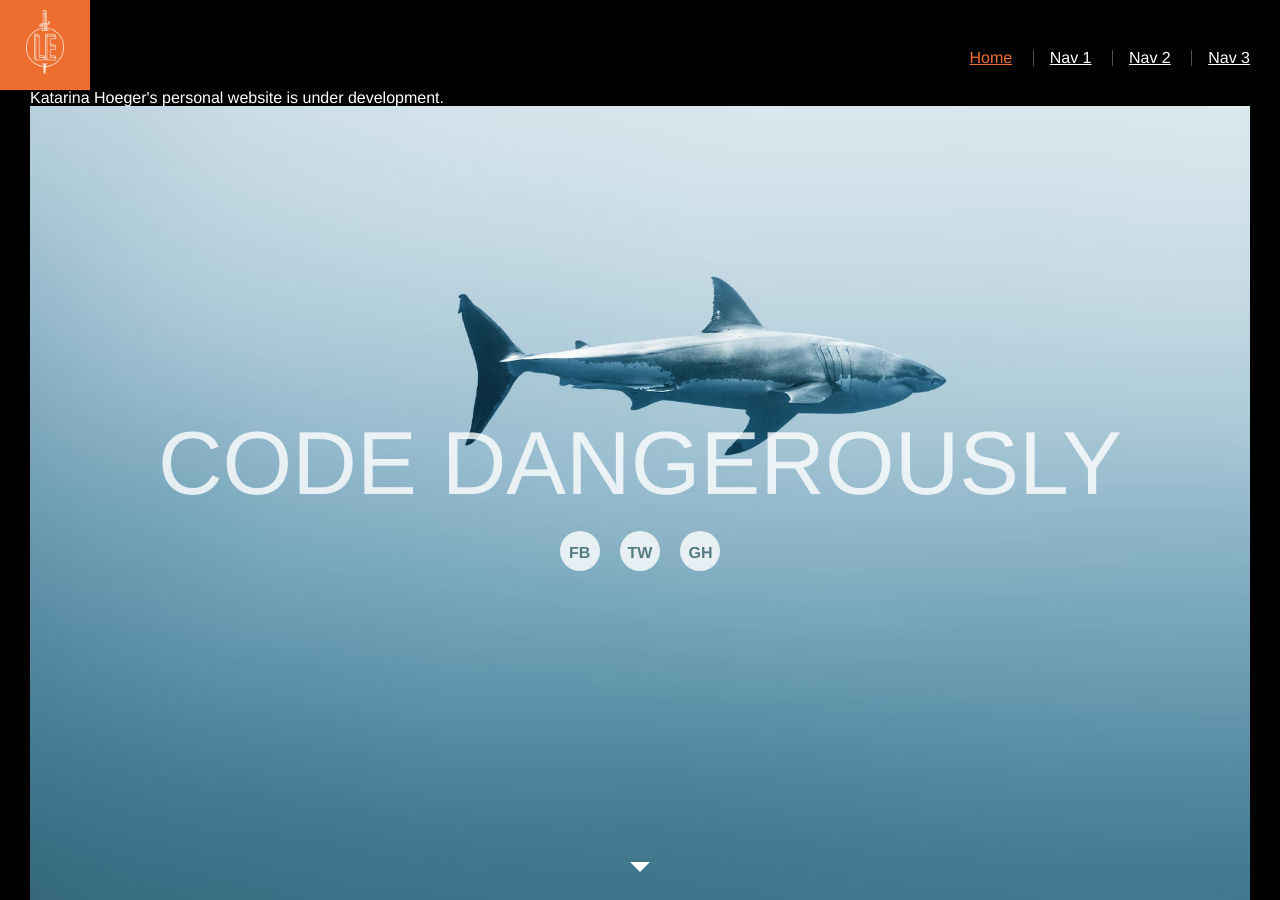
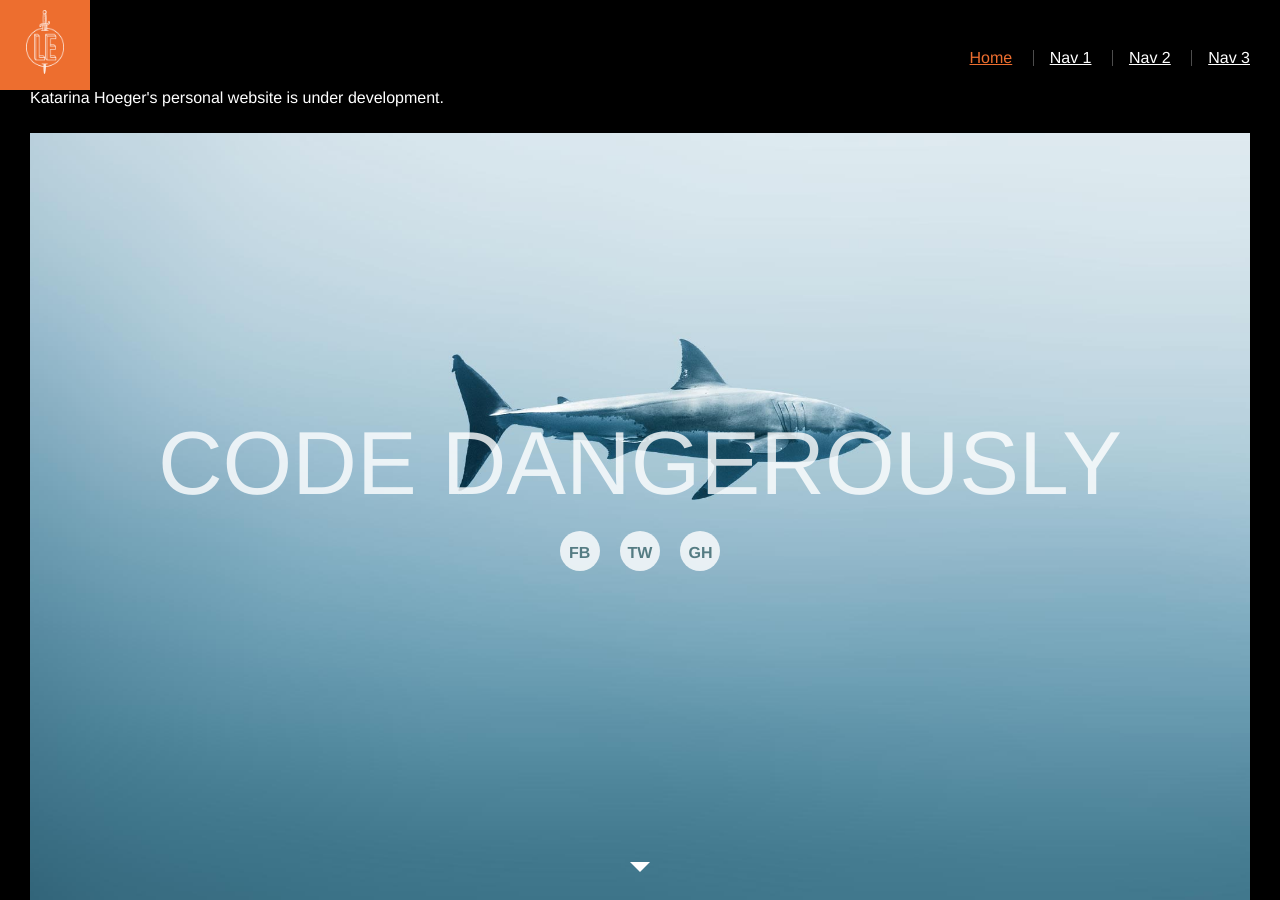
Before and after one commit to khoeger/failed-khoeger.github.io, a Jekyll site: the page built from index.html, in a window 1280 px wide and 900 px high. Built offline with Jekyll 4.4.1, drawn with Linux system fonts in a browser that asks for light colours.

Commit message:
Add formatting to the callout section

```diff
--- a/_layouts/default.html
+++ b/_layouts/default.html
@@ -4,7 +4,9 @@
   <body>
     {% include header.html  content="Katarina Hoeger's personal website is under development." %}
 
+    <div class="content-container">
     {{ content }}
+    </div>
 
     {% include footer.html %}
   </body>
--- a/css/main.css
+++ b/css/main.css
@@ -49,10 +49,18 @@
 /* GLOBAL STYLES */
 html {
   box-shadow: 0 0 0 30px #000 inset;
-  padding: 0 30px;
+  padding: 0 29.99999px;
 }
 body {
+  display: flex;
+  flex-direction: column;
+  min-height: 100vh;
   font-family: helvetica, arial, sans;
+}
+.content-container {
+  flex-grow: 1;
+  padding-top: 10vh;
+  width: 100%;
 }
 h1 {
   font-size: 7vw;
@@ -66,6 +74,7 @@
 }
 p {
   line-height: 1.5;
+  margin: 0.75em 0;
 }
 h2 ~ p {
   font-size: 0.8em;
@@ -82,6 +91,7 @@
   position: fixed;
   width: 100%;
   z-index: 20;
+  padding-bottom: 3vh; /* Personal addition, b/c of dev statement */
 }
 .header-logo {
   background-color: #000;
@@ -159,14 +169,12 @@
 }
 
 /* HERO STYLES */
-/* HERO STYLES */
 .full-hero {
   background-color: #c7dbfc;
   background-size: cover;
   background-repeat: no-repeat;
   box-sizing: border-box;
-  height: 100vh;
-  padding-top: 10vh;
+  height: 90vh;
 }
 .full-hero:after {
   border: 10px solid;
@@ -242,16 +250,27 @@
   text-align: center;
 }
 .home-callout {
+  display: flex;
+  align-items: center;
   background-color: #000;
   color: #fff;
   padding: 7vh 0;
 }
+.home-callout h3 {
+  color: inherit;
+  margin-top: 1em;
+}
 .callout-title {
+  flex-grow: 1;
+  flex-basis: 0;
   font-size: 5.75vw;
   text-align: right;
   text-transform: uppercase;
 }
 .callout-copy {
+  flex-shrink: 0;
+  flex-basis: 45em;
+  padding: 0 3vw;
   font-size: 0.8rem;
 }
 /* BIO STYLES */
```
